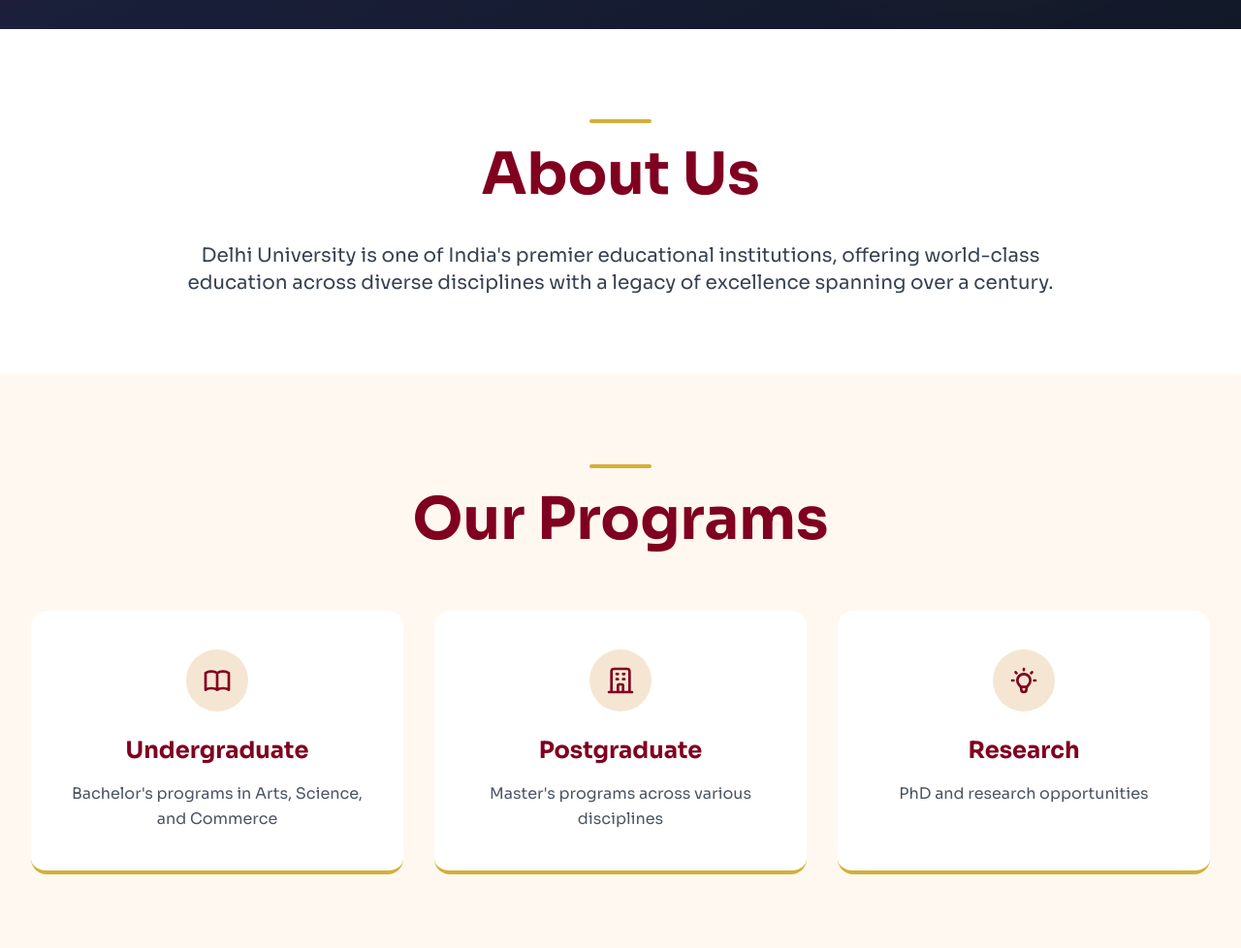
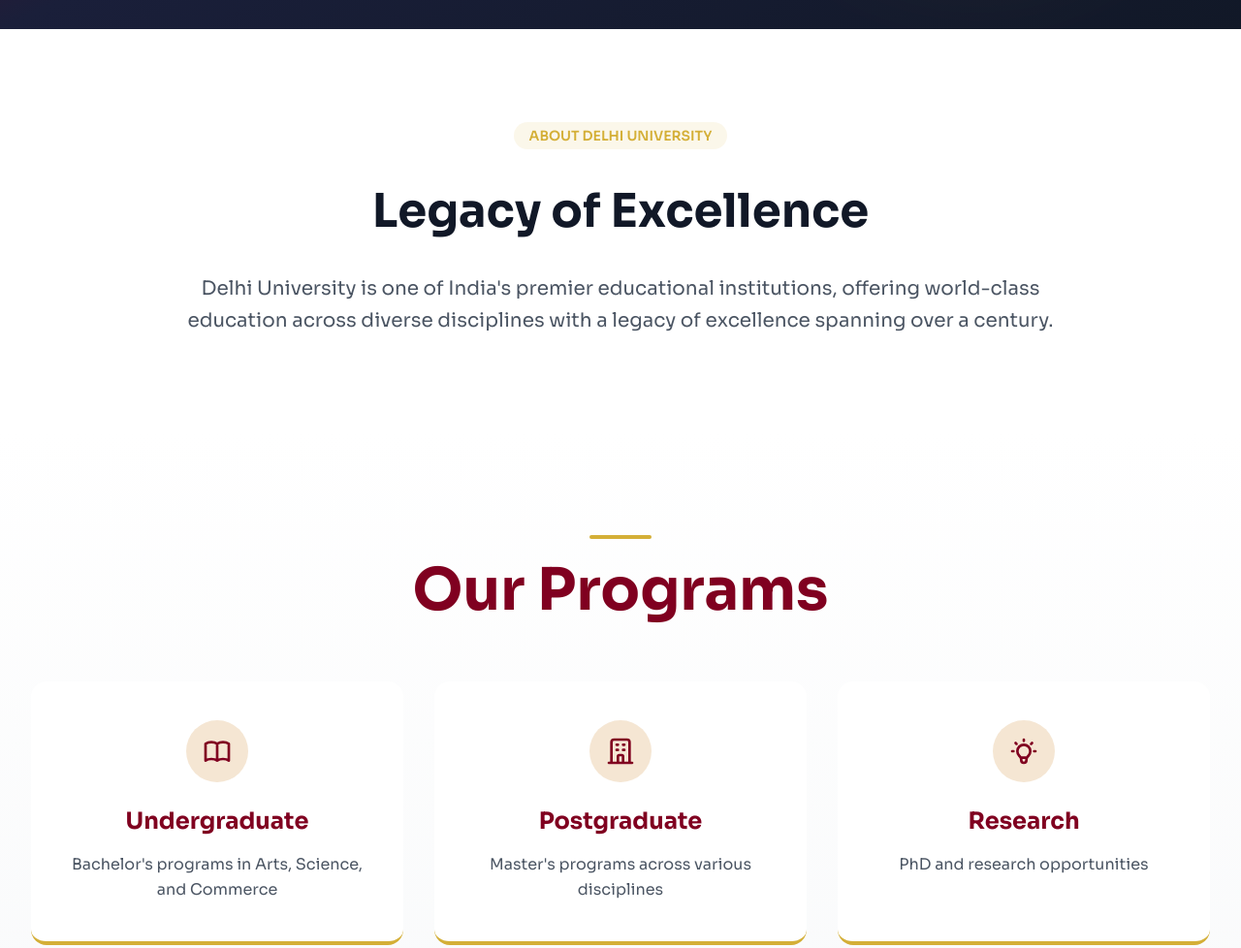
Before and after one commit to Ankita1800/university-landing-pages, a plain HTML site: page delhi-university-landing/index.html in a window 1280 px wide. Shown: the part 640-1618 px from the top of the page at 97% size. Drawn offline with nearby package versions, Linux system fonts and the light colour scheme.

```diff
--- a/delhi-university-landing/index.html
+++ b/delhi-university-landing/index.html
@@ -94,15 +94,15 @@
             </div>
         </section>
 
-        <section id="about" class="max-w-7xl mx-auto px-8 py-20">
-            <div class="text-center mb-4">
-                <span class="inline-block w-16 h-1 bg-du-gold rounded-full"></span>
+        <section id="about" class="max-w-7xl mx-auto px-8 py-24">
+            <div class="text-center mb-6">
+                <span class="inline-block px-4 py-1 bg-du-gold/10 text-du-gold text-sm font-semibold rounded-full mb-4">ABOUT DELHI UNIVERSITY</span>
             </div>
-            <h2 class="text-4xl md:text-6xl font-bold text-center mb-10 text-du-burgundy">About Us</h2>
-            <p class="text-lg md:text-xl text-center max-w-4xl mx-auto leading-relaxed text-gray-700">Delhi University is one of India's premier educational institutions, offering world-class education across diverse disciplines with a legacy of excellence spanning over a century.</p>
+            <h2 class="text-5xl font-bold text-center mb-10 text-gray-900">Legacy of Excellence</h2>
+            <p class="text-xl text-center max-w-4xl mx-auto leading-relaxed text-gray-600">Delhi University is one of India's premier educational institutions, offering world-class education across diverse disciplines with a legacy of excellence spanning over a century.</p>
         </section>
 
-        <section id="programs" class="bg-du-cream py-20">
+        <section id="programs" class="bg-gradient-to-b from-white to-gray-50 py-24">
             <div class="max-w-7xl mx-auto px-8">
                 <div class="text-center mb-4">
                     <span class="inline-block w-16 h-1 bg-du-gold rounded-full"></span>
```
Also changed, not shown: mit-landing/index.html (+2 -3 lines).
